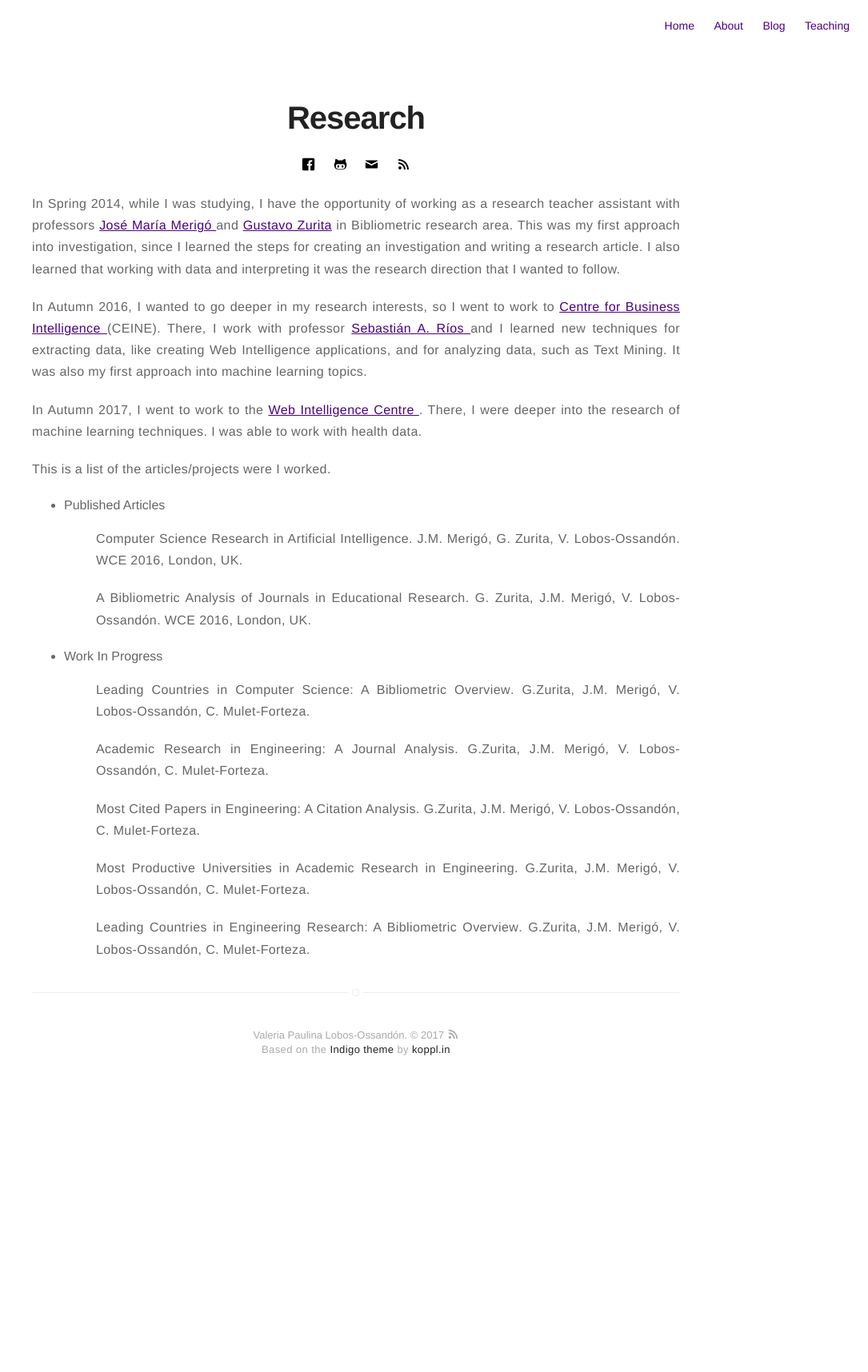
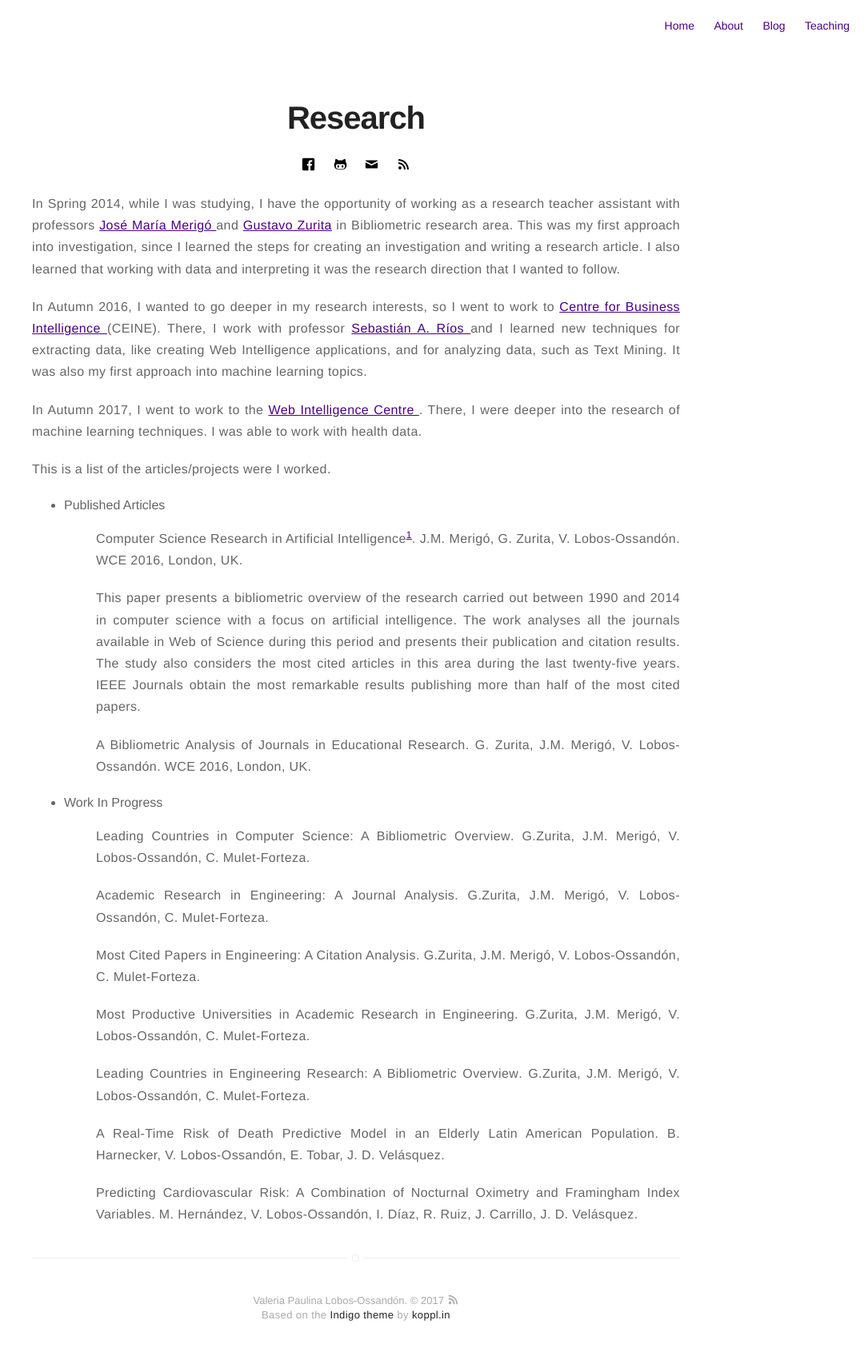
Before and after one commit to vlobos-ossandon/vlobos-ossandon.github.io, a Jekyll site: the page built from research.html, in a window 1280 px wide. Shown: the whole page at 80% size, without its empty margins (195-1280 px from the left). Built offline with Jekyll 4.4.1, drawn with Linux system fonts in a browser that asks for light colours; before the commit the page ends 1384 px from its top, so only the background shows below that.

Commit message:
Research_4

```diff
--- a/research.html
+++ b/research.html
@@ -12,10 +12,13 @@ title: Research
 
 
 <ul>
-	<li>Published Articles
+	<li><b>Published Articles</b>
 		<ul>
 			<p align="justify">
-			<b>Computer Science Research in Artificial Intelligence</b>. J.M. Merigó, G. Zurita, V. Lobos-Ossandón. WCE 2016, London, UK.
+			<b>Computer Science Research in Artificial Intelligence</b><sup><a href="http://www.iaeng.org/publication/WCE2016/WCE2016_pp216-220.pdf" target="_blank">1</a></sup>. J.M. Merigó, G. Zurita, V. Lobos-Ossandón. WCE 2016, London, UK.
+			</p>
+			<p align="justify">
+			<im>This paper presents a bibliometric overview of the research carried out between 1990 and 2014 in computer science with a focus on artificial intelligence. The work analyses all the journals available in Web of Science during this period and presents their publication and citation results. The study also considers the most cited articles in this area during the last twenty-five years. IEEE Journals obtain the most remarkable results publishing more than half of the most cited papers.  </im>
 			</p>
 		</ul>
 
@@ -26,7 +29,7 @@ title: Research
 		</ul>
 	</li>
 
-	<li>Work In Progress
+	<li><b>Work In Progress</b>
 		<ul>
 			<p align="justify">
 			<b>Leading Countries in Computer Science: A Bibliometric Overview</b>. G.Zurita, J.M. Merigó, V. Lobos-Ossandón, C. Mulet-Forteza.
@@ -56,6 +59,18 @@ title: Research
 			<b>Leading Countries in Engineering Research: A Bibliometric Overview</b>. G.Zurita, J.M. Merigó, V. Lobos-Ossandón, C. Mulet-Forteza.
 			</p>
 		</ul>
+
+		<ul>
+			<p align="justify">
+			<b>A Real-Time Risk of Death Predictive Model in an Elderly Latin American Population</b>. B. Harnecker, V. Lobos-Ossandón, E. Tobar, J. D. Velásquez.
+			</p>
+		</ul>
+
+		<ul>
+			<p align="justify">
+			<b>Predicting Cardiovascular Risk: A Combination of Nocturnal Oximetry and Framingham Index Variables</b>. M. Hernández, V. Lobos-Ossandón, I. Díaz, R. Ruiz, J. Carrillo, J. D. Velásquez.
+			</p>
+		</ul>
 	</li>
 </ul>
 <!-- <section class="list">
```
